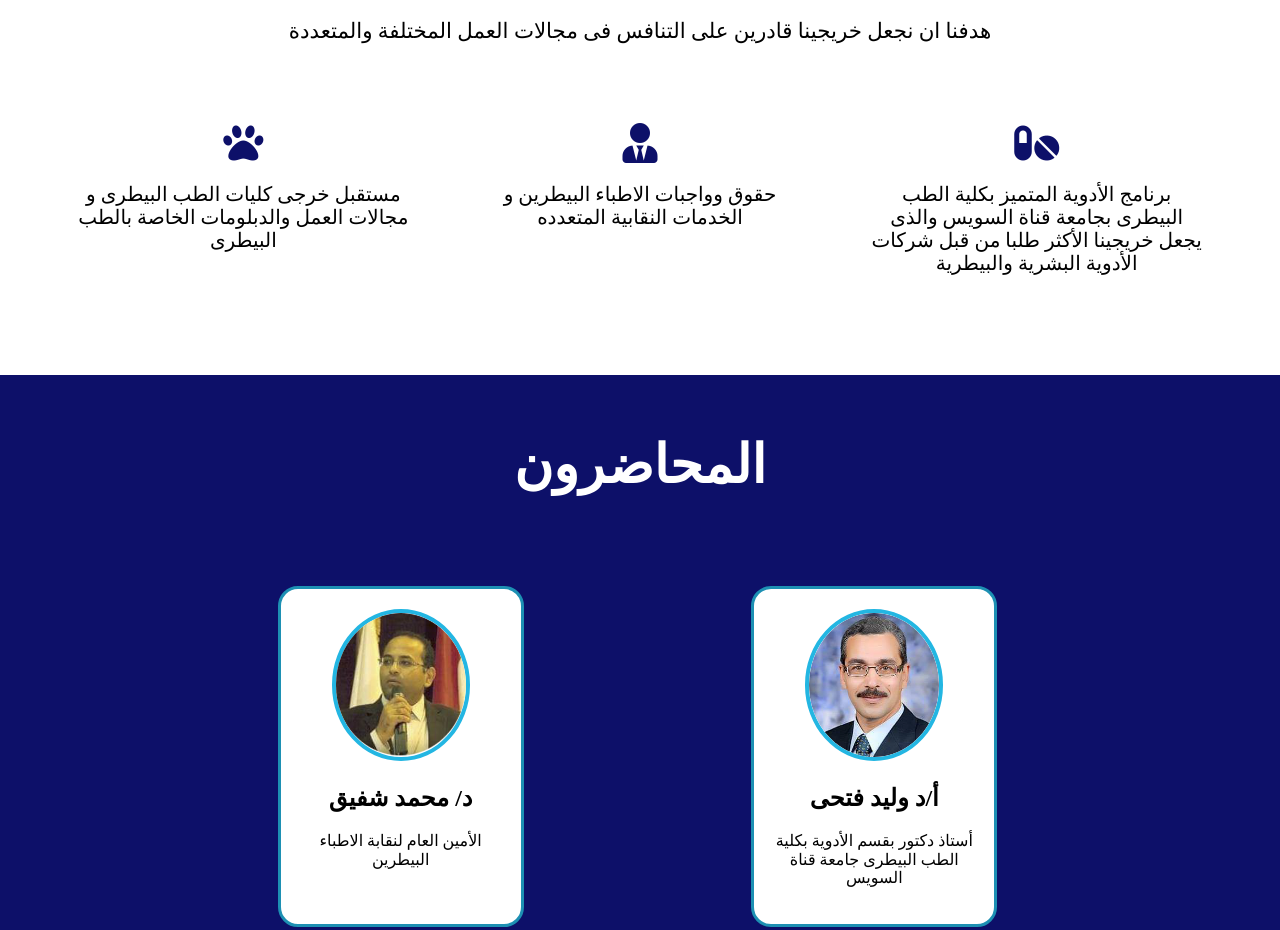
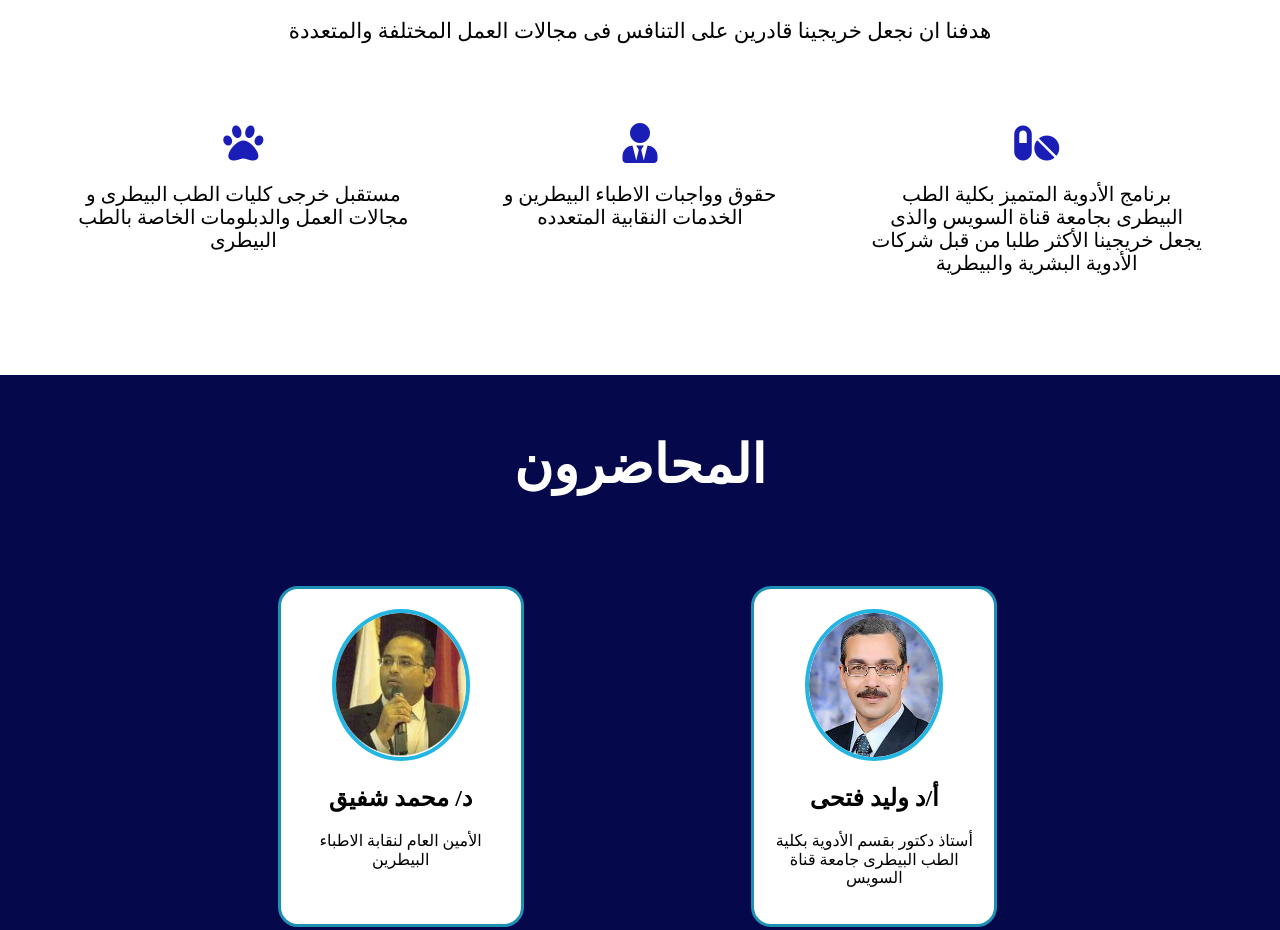
Before and after one commit to Mohamed-Morshed/Future-Veterinarians, a plain HTML site: page index.html in a window 1280 px wide. Shown: the part 924-1854 px from the top of the page. Drawn offline with Linux system fonts and the light colour scheme; a web font is replaced by a local one.

Commit message:
modified2

```diff
--- a/css/veterinarians furture.css
+++ b/css/veterinarians furture.css
@@ -4,7 +4,7 @@ font-family: 'Markazi Text', serif;
 :root{
     --links-color: #777;
     --font: 'Markazi Text', serif;
-    --special-heading-color: #0d1069;
+    --special-heading-color: #1a1eb7;
 }
 html{
     scroll-behavior: smooth;
@@ -277,7 +277,7 @@ section .container-two div p{
     color: white;
 }
 .lectureres{
-    background-color: var(--special-heading-color);
+    background-color: #06084c;
     padding-bottom: 90px;
 }
 .lectureres .container .container-lec{
```
